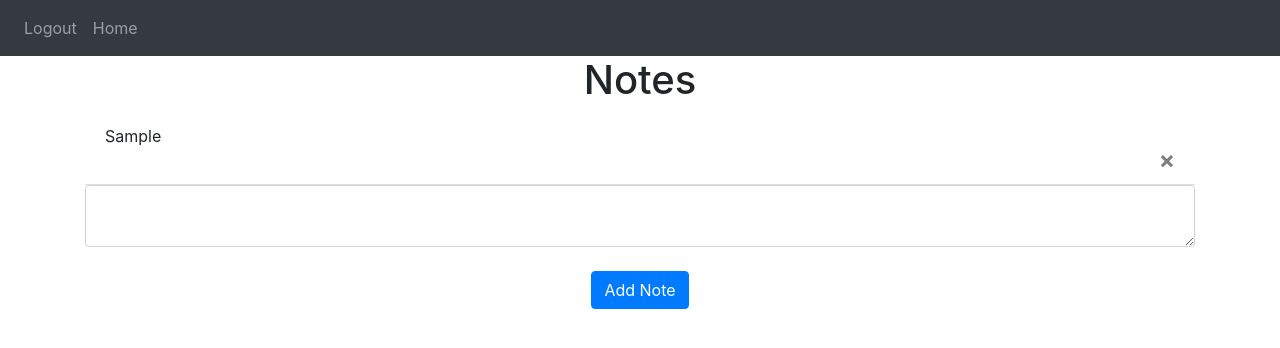
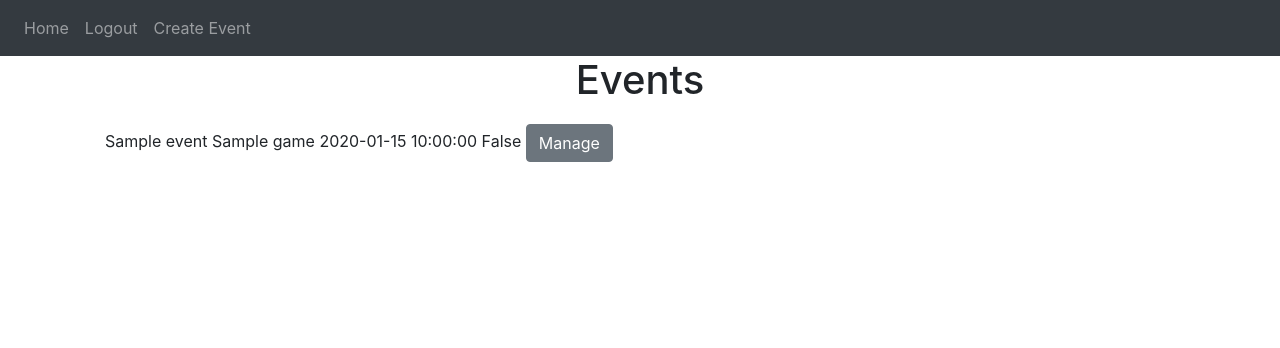
Before and after one commit to arokkane/FlaskHarjotus, a Flask app: page / in a window 1280 px wide. Shown: the top 348 px of the page. Run offline with Flask 2, Linux system fonts and the light colour scheme; a user stored in the database is signed in; tables that the repository leaves empty hold one stand-in row (values such as "Sample post"); some libraries are stand-ins or nearby versions.

Commit message:
change everything

```diff
--- a/website/auth.py
+++ b/website/auth.py
@@ -1,6 +1,6 @@
 import email
 from flask import Blueprint, redirect, render_template, request, flash, url_for
-from .models import User
+from .models.models import User
 from werkzeug.security import generate_password_hash, check_password_hash
 from . import db
 from flask_login import login_user, login_required, logout_user, current_user
--- a/website/forms.py
+++ b/website/forms.py
@@ -1,13 +1,21 @@
+from flask import request
 from flask_wtf import FlaskForm
-from wtforms import StringField, SubmitField, DateTimeField, SelectField, DateTimeLocalField
+from wtforms import StringField, SubmitField, DateTimeField, SelectField, DateTimeLocalField, TextAreaField
 from wtforms.validators import DataRequired, InputRequired, Length
-GAME_CHOICES = [('0', 'Guilty Gear Strive'),('1', 'BlazBlue Centralfiction'), ('2', 'Street Fighter V0')]
+GAME_CHOICES = [('1', 'Guilty Gear Strive'),('2', 'BlazBlue Centralfiction'), ('3', 'Street Fighter V')]
 
 class MyForm(FlaskForm):
     name = StringField('name', validators=[DataRequired()])
 
-class EventCreationFrom(FlaskForm):
-    name = StringField('Event Name', validators=[InputRequired(), Length(min=1, max=200)])
-    game = SelectField(label='Select Game', choices=GAME_CHOICES)
-    application_period = DateTimeLocalField(label='Application Period', validators=[InputRequired()])
-    event_time = DateTimeLocalField(label='Event Date', validators=[InputRequired()])
+class EventCreationForm(FlaskForm):
+    name = StringField(label='Event Name', validators=[InputRequired(), Length(min=1, max=200)])
+    game = SelectField(label='Select Game', choices=GAME_CHOICES, validators=[InputRequired()])
+    event_time = DateTimeLocalField(label='Event Date', validators=[InputRequired()],format='%Y-%m-%dT%H:%M')
+    application_period = DateTimeLocalField(label='Application Period', validators=[InputRequired()], format='%Y-%m-%dT%H:%M')
+    submit = SubmitField(label='Submit')
+
+class ApplicationForm(FlaskForm):
+    name = StringField(label='Name', validators=[InputRequired(), Length(min=1, max=200)])
+    character = SelectField('Character', choices=[])
+    notes = TextAreaField('Additional notes')
+    submit = SubmitField(label='Submit')
--- /dev/null
+++ b/website/models/models.py
@@ -0,0 +1,48 @@
+from .. import db
+from flask_login import UserMixin
+from sqlalchemy.sql import func
+
+class Note(db.Model):
+    id = db.Column(db.Integer, primary_key=True)
+    data = db.Column(db.String(10000))
+    date = db.Column(db.DateTime(timezone=True), default=func.now())
+    user_id = db.Column(db.Integer, db.ForeignKey('user.id'))
+
+class User(db.Model, UserMixin):
+    id = db.Column(db.Integer, primary_key=True)
+    email = db.Column(db.String(150), unique=True)
+    password = db.Column(db.String(150))
+    first_name = db.Column(db.String(150))
+    notes = db.relationship('Note')
+    created_events = db.relationship('Event')
+
+class Event(db.Model):
+    id = db.Column(db.Integer, primary_key=True)
+    name = db.Column(db.String(150))
+    game_id = db.Column(db.Integer, db.ForeignKey('game.id'))
+    event_date = db.Column(db.DateTime(timezone=True), default=func.now())
+    application_period = db.Column(db.DateTime(timezone=True), default=func.now())
+    user_id = db.Column(db.Integer, db.ForeignKey('user.id'))
+    applications = db.relationship('EventApplication')
+    def getGameName(self):
+        game = Game.query.get(self.game_id)
+        return game.name
+
+class EventApplication(db.Model):
+    id = db.Column(db.Integer, primary_key=True)
+    name = db.Column(db.String(150))
+    character = db.Column(db.String(150))
+    notes = db.Column(db.String(1000))
+    applied_event = db.Column(db.Integer, db.ForeignKey('event.id'))
+
+class Game(db.Model):
+    id = db.Column(db.Integer, primary_key=True)
+    name = db.Column(db.String(150))
+    icon = db.Column(db.String(150))
+    characters = db.relationship('Character')
+
+class Character(db.Model):
+    id = db.Column(db.Integer, primary_key=True)
+    name = db.Column(db.String(150))
+    icon = db.Column(db.String(150))
+    game = db.Column(db.Integer, db.ForeignKey('game.id'))
--- a/website/templates/base.html
+++ b/website/templates/base.html
@@ -23,9 +23,10 @@
             </button>
             <div class="collapse navbar-collapse" id="navbar">
             <div class="navbar-nav">
+                <a class="nav-item nav-link" id="home" href="/">Home</a>
                 {% if user.is_authenticated %}
                 <a class="nav-item nav-link" id="logout" href="/logout">Logout</a>
-                <a class="nav-item nav-link" id="home" href="/">Home</a>
+                <a class="nav-item nav-link" id="create-event" href="/create-event">Create Event</a>
                 {% else %}
                 <a class="nav-item nav-link" id="login" href="/login">Login</a>
                 <a class="nav-item nav-link" id="signUp" href="/sign-up">Sign Up</a>
--- a/website/templates/home.html
+++ b/website/templates/home.html
@@ -1,8 +1,8 @@
 {%extends "base.html"%}
 {% block title %}Home{% endblock %}
 {%block content%}
-<h1 align="center">Notes</h1>
-<ul class="list-group list-group-flush" id="notes">
+<h1 align="center">Events</h1>
+<!---<ul class="list-group list-group-flush" id="notes">
     {% for note in user.notes %}
       <li class="list-group-item"> {{ note.data }}
             <form action="{{url_for('views.delete_note')}}" method="POST">
@@ -13,13 +13,25 @@
             </form>
       </li>
     {% endfor %}
+</ul>--->
+<ul class="list-group list-group-flush" id="events">
+    {% for event in events %}
+      <li class="list-group-item"> {{ event[0].name}} {{ event[1] }} {{ event[0].application_period }} {{event[2]}}
+        {% if event[0].user_id == user.id %}
+            <a href="{{url_for('views.manage_event')}}?id={{event[0].id}}" class="btn btn-secondary">Manage</a>
+        {% endif %}
+        {% if event[2] %}
+            <a href="{{url_for('views.application')}}?id={{event[0].id}}" class="btn btn-secondary">Apply</a>
+        {% endif %}
+      </li>
+    {% endfor %}
 </ul>
-    <form method="POST">
+    <!-- <form method="POST">
         <textarea name="note" id="note" class="form-control"></textarea>
         <br />
         <div align="center">
             <button type="submit" class="btn btn-primary">Add Note</button>
         </div>
-    </form>
+    </form> -->
 
 {%endblock%}
--- a/website/views.py
+++ b/website/views.py
@@ -1,27 +1,35 @@
-from importlib.metadata import requires
-import json
+from datetime import datetime
 from flask import Blueprint, flash, jsonify, redirect, render_template, request, url_for
 from flask_login import login_required, current_user
-from .models import Note
+from .models.models import Character, Game, Note, EventApplication
+from .models.models import Event
 from . import db
-from .forms import MyForm, EventCreationFrom
+from .forms import ApplicationForm, MyForm, EventCreationForm
 
 views = Blueprint('views', __name__)
 
 @views.route('/', methods=['GET','POST'])
-@login_required
 def home():
-    if request.method == 'POST':
-        note = request.form.get('note')
-        if len(note) < 1:
-            flash('Note is too short.', category='error')
+#    if request.method == 'POST':
+#        note = request.form.get('note')
+#        if len(note) < 1:
+#            flash('Note is too short.', category='error')
+#        else:
+#            new_note = Note(data=note, user_id=current_user.id)
+#            db.session.add(new_note)
+#            db.session.commit()
+#            flash('Note added!', category='success')
+    events = Event.query.all()
+    eventlist = []
+    for e in events:
+        game_name = e.getGameName()
+        if e.application_period < datetime.now():
+            application_open = False
         else:
-            new_note = Note(data=note, user_id=current_user.id)
-            db.session.add(new_note)
-            db.session.commit()
-            flash('Note added!', category='success')
+            application_open = True
+        eventlist.append((e, game_name, application_open))
 
-    return render_template("home.html", user=current_user)
+    return render_template("home.html", user=current_user, events=eventlist)
 @views.route('/delete-note', methods=['POST'])
 def delete_note():
     id = int(request.form.get('id'))
@@ -33,18 +41,48 @@ def delete_note():
             flash('Note Deleted', category="success")
 
     return redirect(url_for('views.home'))
+@login_required
 @views.route('/create-event', methods=['GET', 'POST'])
 def create_event():
-    form = EventCreationFrom(request.form)
-    if request.method == 'POST':
-        pass
-        #implement event creation
+    form = EventCreationForm()
+    #print(form.validate())
+    #flash(form.errors)
+    if form.validate_on_submit():
+        chosen_game = Game.query.get(form.game.data)
+        new_event = Event(
+            name=form.name.data,
+            game_id=chosen_game.id,
+            event_date = form.event_time.data,
+            application_period = form.application_period.data,
+            user_id=current_user.id)
+        db.session.add(new_event)
+        db.session.commit()
+        flash('Event added!', category='success')
+        return redirect(url_for('views.home'))
     return render_template("create_event.html", user=current_user, form=form)
 @views.route('/application', methods=['GET', 'POST'])
 def application():
-    form = MyForm()
+    eventid = request.args.get('id')
+    event = Event.query.get(eventid)
+    form = ApplicationForm()
+    form.character.choices = [(character.id, character.name)for character in Character.query.filter_by(game=event.game_id).all()]
+    if form.validate_on_submit():
+        new_application = EventApplication(
+            name=form.name.data,
+            character = form.character.data,
+            notes = form.notes.data,
+            applied_event = eventid
+        )
+        db.session.add(new_application)
+        db.session.commit()
+        flash('Application received!', category='success')
+        return redirect(url_for('views.home'))
 
-    if request.method == 'POST':
-        pass
-        #implement application form
-    return render_template("application.html", user=current_user, form=form)
+    return render_template("application.html", user=current_user, form=form, event=event)
+
+@login_required
+@views.route('/manage-event', methods=['GET', 'POST'])
+def manage_event():
+    eventid = request.args.get('id')
+    event = Event.query.get(eventid)
+    return render_template("manage_event.html", user=current_user, event=event)
```
Also changed, not shown: filldb.py (added, +78 -0 lines), website/__init__.py (+17 -20 lines), website/config.py (added, +8 -0 lines), website/models.py (deleted, +0 -16 lines), website/templates/application.html (+14 -4 lines), website/templates/create_event.html (+15 -8 lines), website/static/images/SFV.png (added), website/static/images/bbcf.png (added), website/static/images/ggst.png (added).
